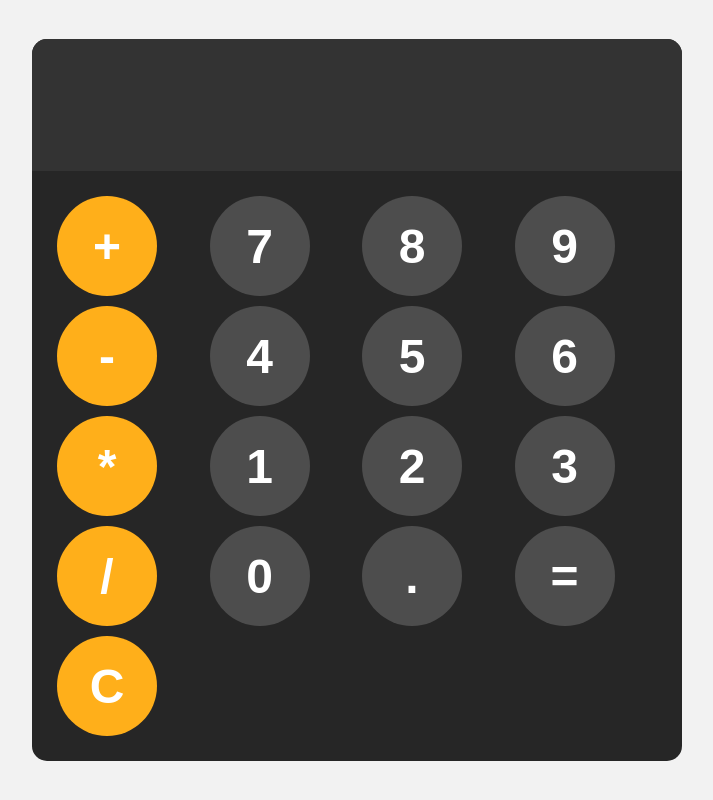
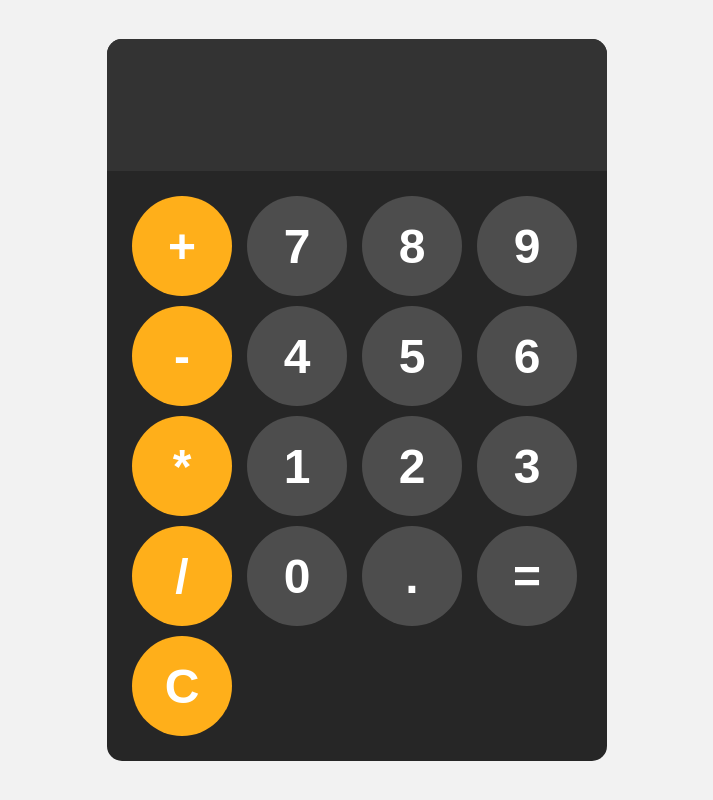
Before and after one commit to ryuselmi/calculatoryr, a plain HTML site: page index.html in a window 1280 px wide. Shown: the whole page, without its empty margins (283-996 px from the left). Drawn offline with Linux system fonts and the light colour scheme.

Commit message:
Update style.css

```diff
--- a/style.css
+++ b/style.css
@@ -54,9 +54,3 @@ button:active {
 .operator-btn:active {
   background-color: hsl(39, 100%, 75%);
 }
-@media (width >= 800px) {
-  #calculator {
-    max-width: 650px;
-    width: 650px;
-  }
-}
```
